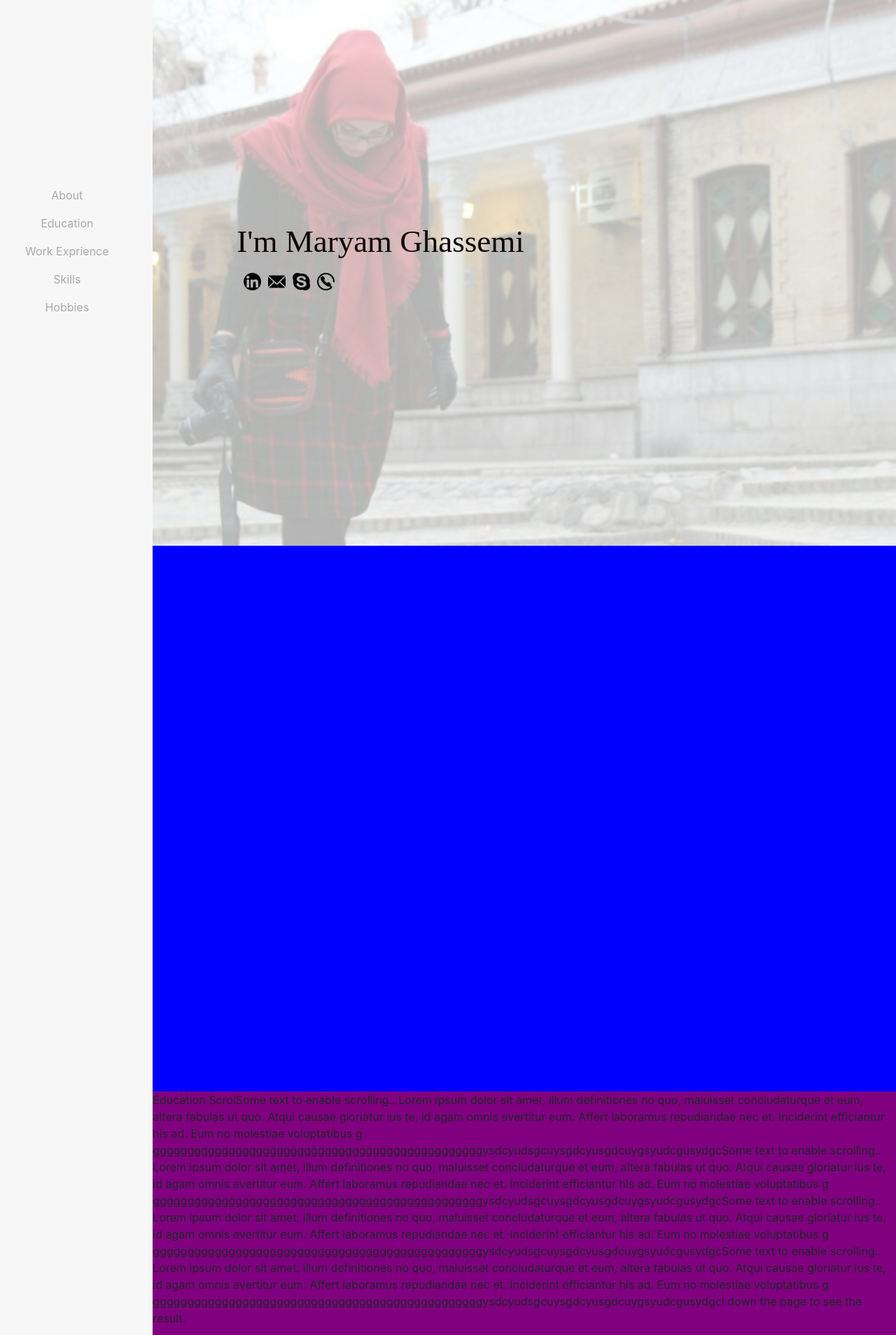
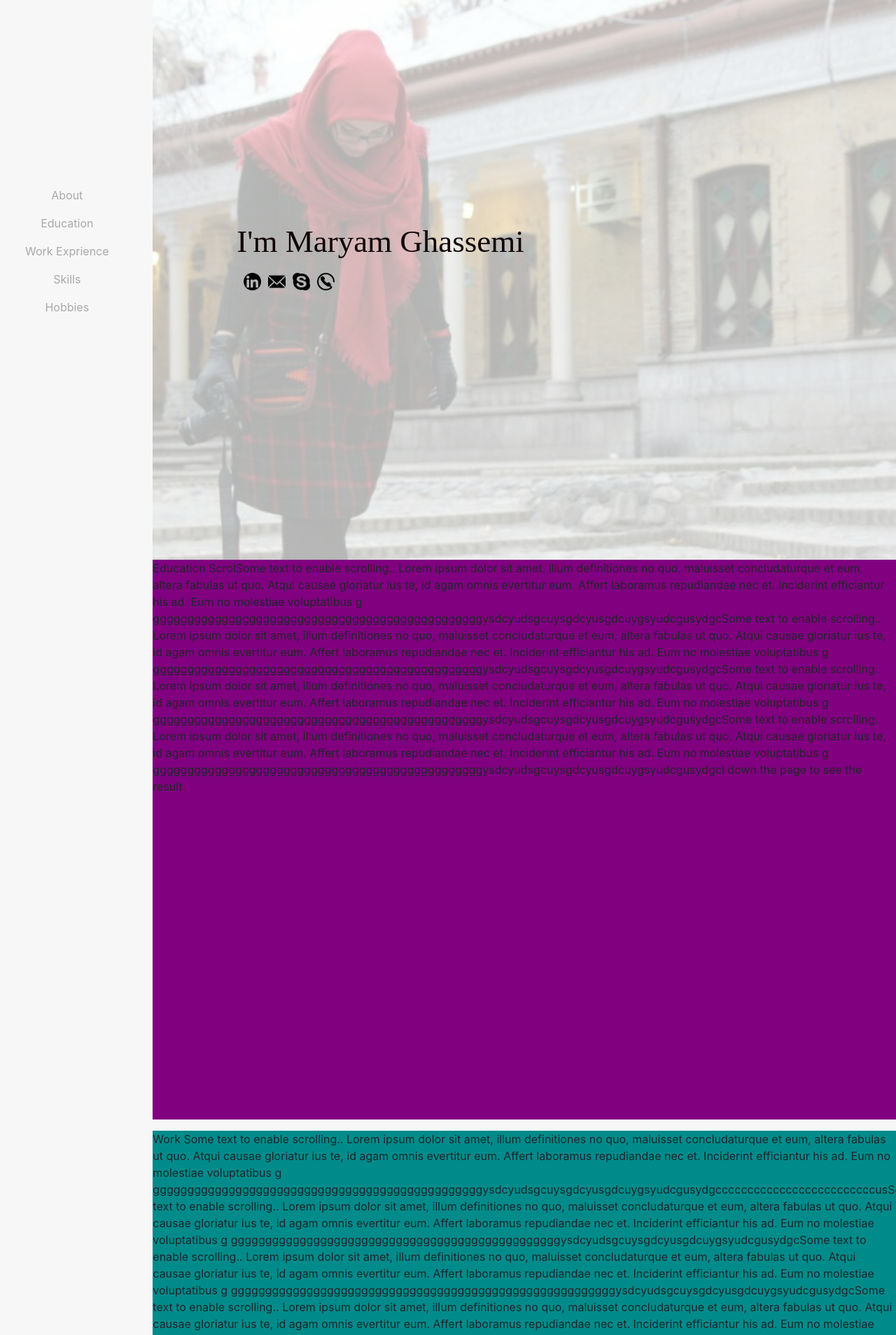
Before and after one commit to kamyab78/Resume_education, a React (Create React App) app in the folder resume/: page / in a window 1280 px wide. Shown: the top 1908 px of the page at 70% size. Built offline with nearby package versions, Linux system fonts and the light colour scheme.

Commit message:
Add full width

```diff
--- a/resume/src/Landing/Landing.css
+++ b/resume/src/Landing/Landing.css
@@ -28,7 +28,7 @@
   }
   .land{
     background-image: url('./back.jpg');
-      height: 780px;
+    height: 100vh;
      background-repeat: no-repeat;
      background-size: cover;
   }
@@ -68,19 +68,19 @@ padding-left: 120px;
   color: #100303;
 }
 .about{
-  height: 780px;
+  height: 100%;
   background-color: blue;
 }
 .education{
-  height: 780px;
+  height: 100vh;
   background-color: purple;
 }
 .hobbi{
-  height: 780px;
+  height: 100vh;
   background-color: black;
 }
 .skill{
-  height: 780px;
+  height: 100vh;
 
 }
 .skill_cart{
--- a/resume/src/Landing/Landing.js
+++ b/resume/src/Landing/Landing.js
@@ -71,15 +71,15 @@ class Landing extends Component {
                                     </div>
 
                                 </div></div>
-                            <div id='about_page row' className='about'>
+                            <div id='about_page' className='about'>
 
                             </div>
-                            <p id='education_page row' className='education'> Education  ScrolSome text to enable scrolling.. Lorem ipsum dolor sit amet, illum definitiones no quo, maluisset concludaturque et eum, altera fabulas ut quo. Atqui causae gloriatur ius te, id agam omnis evertitur eum. Affert laboramus repudiandae nec et. Inciderint efficiantur his ad. Eum no molestiae voluptatibus g
+                            <p id='education_page' className='education'> Education  ScrolSome text to enable scrolling.. Lorem ipsum dolor sit amet, illum definitiones no quo, maluisset concludaturque et eum, altera fabulas ut quo. Atqui causae gloriatur ius te, id agam omnis evertitur eum. Affert laboramus repudiandae nec et. Inciderint efficiantur his ad. Eum no molestiae voluptatibus g
                             ggggggggggggggggggggggggggggggggggggggggggggggggysdcyudsgcuysgdcyusgdcuygsyudcgusydgcSome text to enable scrolling.. Lorem ipsum dolor sit amet, illum definitiones no quo, maluisset concludaturque et eum, altera fabulas ut quo. Atqui causae gloriatur ius te, id agam omnis evertitur eum. Affert laboramus repudiandae nec et. Inciderint efficiantur his ad. Eum no molestiae voluptatibus g
                             ggggggggggggggggggggggggggggggggggggggggggggggggysdcyudsgcuysgdcyusgdcuygsyudcgusydgcSome text to enable scrolling.. Lorem ipsum dolor sit amet, illum definitiones no quo, maluisset concludaturque et eum, altera fabulas ut quo. Atqui causae gloriatur ius te, id agam omnis evertitur eum. Affert laboramus repudiandae nec et. Inciderint efficiantur his ad. Eum no molestiae voluptatibus g
                             ggggggggggggggggggggggggggggggggggggggggggggggggysdcyudsgcuysgdcyusgdcuygsyudcgusydgcSome text to enable scrolling.. Lorem ipsum dolor sit amet, illum definitiones no quo, maluisset concludaturque et eum, altera fabulas ut quo. Atqui causae gloriatur ius te, id agam omnis evertitur eum. Affert laboramus repudiandae nec et. Inciderint efficiantur his ad. Eum no molestiae voluptatibus g
                              ggggggggggggggggggggggggggggggggggggggggggggggggysdcyudsgcuysgdcyusgdcuygsyudcgusydgcl down the page to see the result.</p>
-                            <p id='work_page row' className='work'>  Work  Some text to enable scrolling.. Lorem ipsum dolor sit amet, illum definitiones no quo, maluisset concludaturque et eum, altera fabulas ut quo. Atqui causae gloriatur ius te, id agam omnis evertitur eum. Affert laboramus repudiandae nec et. Inciderint efficiantur his ad. Eum no molestiae voluptatibus g
+                            <p id='work_page' className='work'>  Work  Some text to enable scrolling.. Lorem ipsum dolor sit amet, illum definitiones no quo, maluisset concludaturque et eum, altera fabulas ut quo. Atqui causae gloriatur ius te, id agam omnis evertitur eum. Affert laboramus repudiandae nec et. Inciderint efficiantur his ad. Eum no molestiae voluptatibus g
                             ggggggggggggggggggggggggggggggggggggggggggggggggysdcyudsgcuysgdcyusgdcuygsyudcgusydgcccccccccccccccccccccccccusSome text to enable scrolling.. Lorem ipsum dolor sit amet, illum definitiones no quo, maluisset concludaturque et eum, altera fabulas ut quo. Atqui causae gloriatur ius te, id agam omnis evertitur eum. Affert laboramus repudiandae nec et. Inciderint efficiantur his ad. Eum no molestiae voluptatibus g
                             ggggggggggggggggggggggggggggggggggggggggggggggggysdcyudsgcuysgdcyusgdcuygsyudcgusydgcSome text to enable scrolling.. Lorem ipsum dolor sit amet, illum definitiones no quo, maluisset concludaturque et eum, altera fabulas ut quo. Atqui causae gloriatur ius te, id agam omnis evertitur eum. Affert laboramus repudiandae nec et. Inciderint efficiantur his ad. Eum no molestiae voluptatibus g
                             ggggggggggggggggggggggggggggggggggggggggggggggggggggggggysdcyudsgcuysgdcyusgdcuygsyudcgusydgcSome text to enable scrolling.. Lorem ipsum dolor sit amet, illum definitiones no quo, maluisset concludaturque et eum, altera fabulas ut quo. Atqui causae gloriatur ius te, id agam omnis evertitur eum. Affert laboramus repudiandae nec et. Inciderint efficiantur his ad. Eum no molestiae voluptatibus g
@@ -89,7 +89,7 @@ class Landing extends Component {
                             ggggggggggggggggggggggggggggggggggggggggggggggggggggggggysdcyudsgcuysgdcyusgdcuygsyudcgusydgcSome text to enable scrolling.. Lorem ipsum dolor sit amet, illum definitiones no quo, maluisset concludaturque et eum, altera fabulas ut quo. Atqui causae gloriatur ius te, id agam omnis evertitur eum. Affert laboramus repudiandae nec et. Inciderint efficiantur his ad. Eum no molestiae voluptatibus g
                             ggggggggggggggggggggggggggggggggggggggggggggggggggggggggysdcyudsgcuysgdcyusgdcuygsyudcgusydgcSome text to enable scrolling.. Lorem ipsum dolor sit amet, illum definitiones no quo, maluisset concludaturque et eum, altera fabulas ut quo. Atqui causae gloriatur ius te, id agam omnis evertitur eum. Affert laboramus repudiandae nec et. Inciderint efficiantur his ad. Eum no molestiae voluptatibus g
                             ggggggggggggggggggggggggggggggggggggggggggggggggysdcyudsgcuysgdcyusgdcuygsyudcgusydgc.</p>
-                            <div id='skill_page row' className='skill'>
+                            <div id='skill_page' className='skill'>
 
                                 <h1 style={{ borderBottomColor: 'black', borderBottomStyle: 'solid', marginLeft: '100px', paddingTop: '120px ', textAlign: 'center', width: '80%' }}>Skills</h1>
                                 <h1 style={{ fontSize: '25px', marginLeft: '140px', marginTop: '20px' }}>Progamming Language</h1>
```
